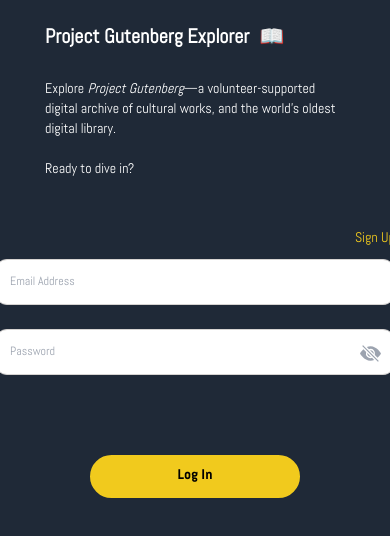
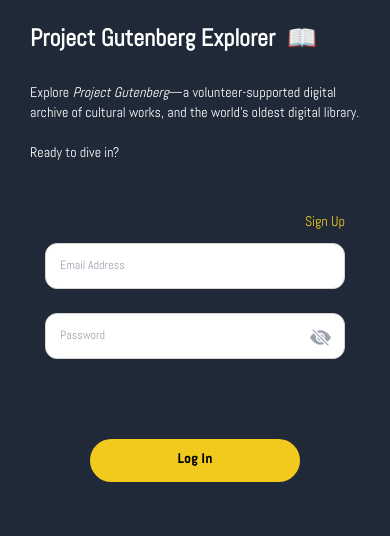
Before and after one commit to oliverterrell/gutenberg-explorer, a Next.js app: page /auth in a window 390 px wide. Shown: the top 536 px of the page. Built offline with nearby package versions, Linux system fonts and the light colour scheme; no server answers; the database is empty.

Commit message:
mobile style

```diff
--- a/src/app/auth/page.tsx
+++ b/src/app/auth/page.tsx
@@ -96,8 +96,8 @@ export default function Page() {
       key={`auth-page-ui`}
       className={`relative mx-auto flex w-[300px] flex-col items-center justify-center p-3 md:-top-20 md:my-auto md:max-h-[62dvh] md:w-full`}
     >
-      <div className={`flex w-[300px] flex-col items-start justify-center text-white md:w-[400px]`}>
-        <h1 className={`my-3 text-xl font-semibold md:text-3xl`}>Project Gutenberg Explorer&ensp;📖</h1>
+      <div className={`flex w-[330px] flex-col items-start justify-center text-white md:w-[400px]`}>
+        <h1 className={`my-3 text-2xl font-semibold md:text-3xl`}>Project Gutenberg Explorer&ensp;📖</h1>
         <h3 className={`mb-8 py-4 text-sm font-light`}>
           Explore <span className={'italic'}>Project Gutenberg</span>—a volunteer-supported digital archive of
           cultural works, and the world&apos;s oldest digital library.
@@ -107,7 +107,7 @@ export default function Page() {
         </h3>
       </div>
 
-      <div className={`flex w-[400px] flex-row justify-end pb-2 will-change-transform`}>
+      <div className={`flex w-[300px] flex-row justify-end pb-2 will-change-transform md:w-[400px]`}>
         <Button
           type={ButtonType.LINK}
           onClick={() => setIsRegistration(!isRegistration)}
@@ -119,7 +119,7 @@ export default function Page() {
       <LayoutGroup>
         <div className={`flex-page-full flex-col`}>
           <motion.div layout className={'flex-page-full justify-between gap-y-6 md:justify-start'}>
-            <motion.div layout className={`flex w-[400px] flex-col items-start gap-y-6`}>
+            <motion.div layout className={`flex w-[300px] flex-col items-start gap-y-6 md:w-[400px]`}>
               {isRegistration ? (
                 <motion.div
                   initial={{ opacity: 0 }}
```
